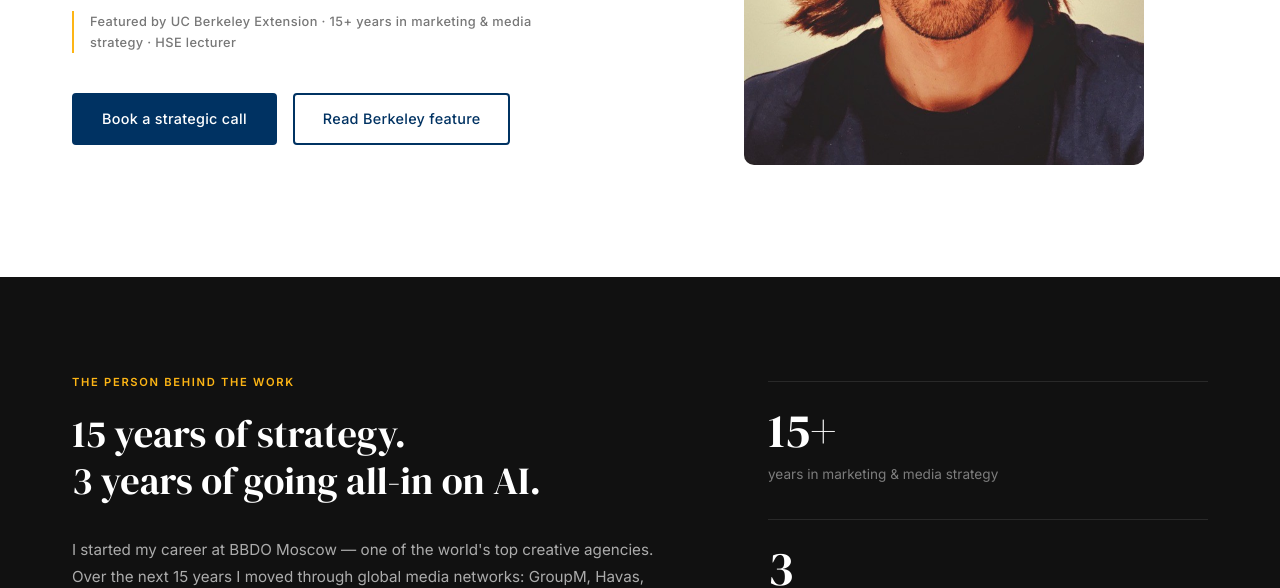
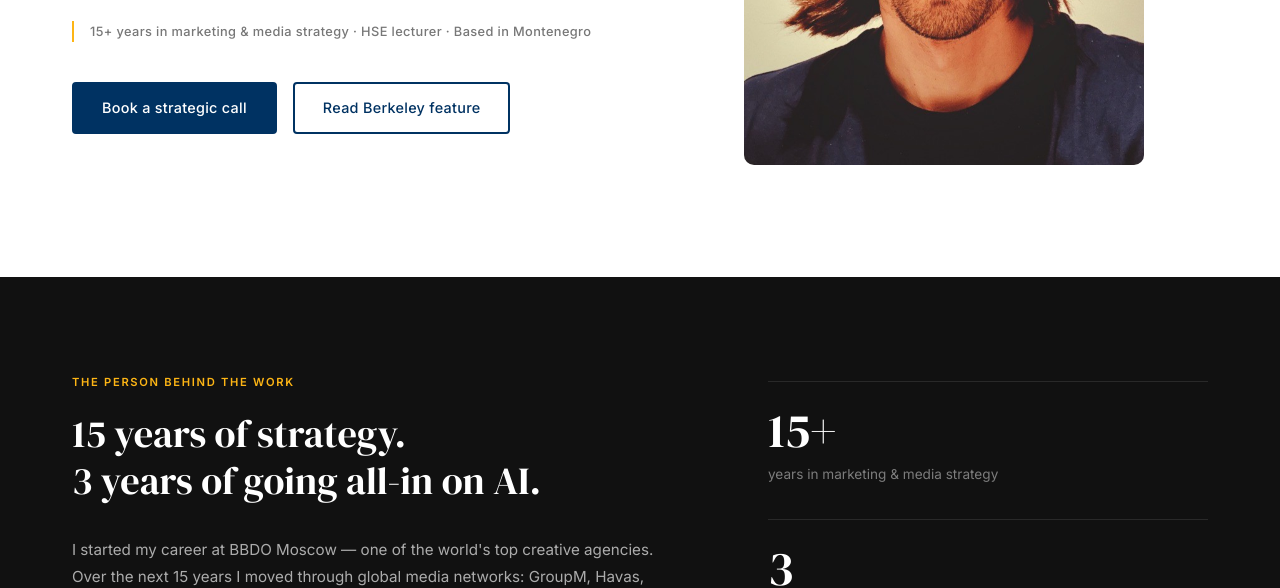
Before and after one commit to Ivan-strategicmind/strategicmind, a plain HTML site: page index.html in a window 1280 px wide. Shown: the part 512-1100 px from the top of the page. Drawn offline with Linux system fonts and the light colour scheme.

Commit message:
Add files via upload

```diff
--- a/index.html
+++ b/index.html
@@ -55,7 +55,7 @@
           I help small and mid-size businesses in Europe, the Balkans and the US turn data and AI tools into faster decisions and real competitive advantage.
         </p>
         <p class="hero__trust">
-          Featured by UC Berkeley Extension&nbsp;·&nbsp;15+ years in marketing &amp; media strategy&nbsp;·&nbsp;HSE lecturer
+          15+ years in marketing &amp; media strategy&nbsp;·&nbsp;HSE lecturer&nbsp;·&nbsp;Based in Montenegro
         </p>
         <div class="hero__btns">
           <!-- REPLACE: add your calendar booking link -->
```
